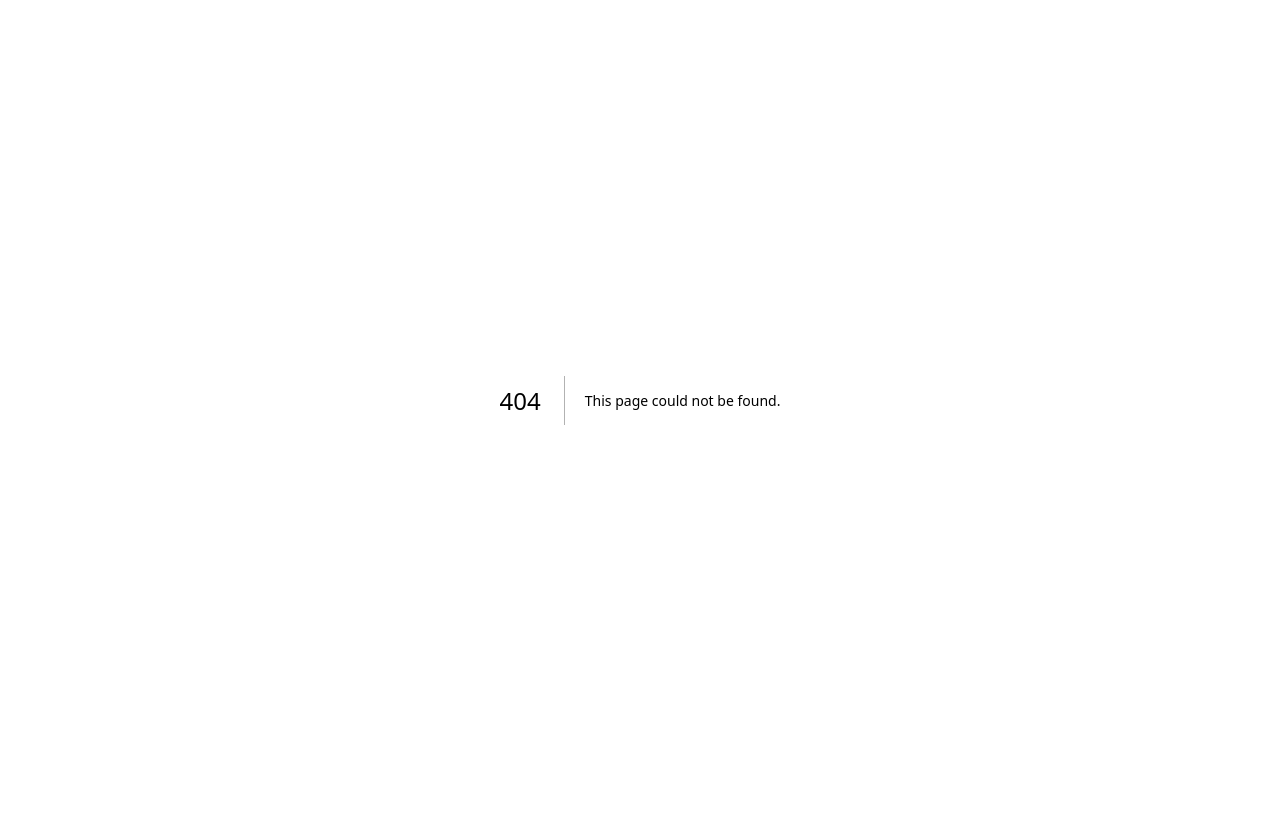
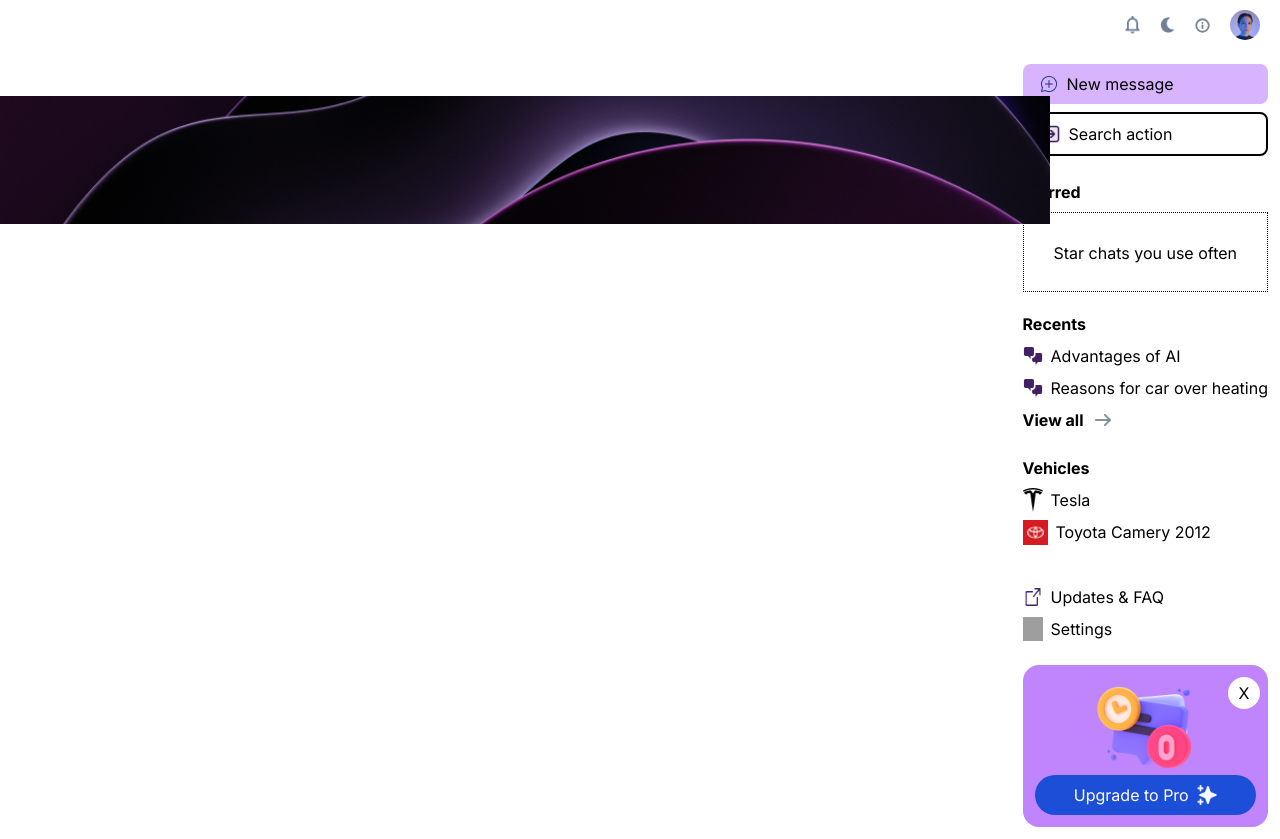
Before and after one commit to AdedayoDev/vectronWebApp, a Next.js app: page /voicechat/voice-message in a window 1280 px wide. Before the commit this address had no page. Before the commit the page ends 800 px from the top, so only its background shows below. Built offline with nearby package versions, Linux system fonts and the light colour scheme; grey boxes are pictures that could not be loaded.

Commit message:
updated the voice chat pages

```diff
--- a/src/app/chathistory/page.jsx
+++ b/src/app/chathistory/page.jsx
@@ -1,6 +1,6 @@
 "use client";
 import { useState } from "react";
-import Aside from "@components/chatComp/side-chat";
+import SideBar from "@components/chatComp/side-chat";
 import "./chathistory.css";
 import "@app/chat/chat.css";
 import Navbar from "@components/navbar/chatNav";
@@ -111,7 +111,7 @@ export default function ChatHistory() {
           </div>
         </div>
         <div className="chat-history-aside">
-          <Aside />
+          <SideBar />
         </div>
       </div>
     </>
--- a/src/app/voicechat/components/sideBar.jsx
+++ b/src/app/voicechat/components/sideBar.jsx
@@ -252,6 +252,7 @@ export default function sideChat({ showNavbar, handleShowNav }) {
               height={86}
               className="mx-auto"
             />
+            <Link href="/pricing">
               <button className="justify-center items-center gap-2 flex w-full rounded-full p-2 bg-blue-700 text-white">
                 Upgrade to Pro
                 <Image
@@ -261,6 +262,7 @@ export default function sideChat({ showNavbar, handleShowNav }) {
                   height={20}
                 />
               </button>
+            </Link>
           </div>
         </div>
       </div>
--- /dev/null
+++ b/src/app/voicechat/voice-message/page.jsx
@@ -0,0 +1,43 @@
+"use client";
+import React, { useState } from "react";
+import Image from "next/image";
+import SideBar from "../components/sideBar";
+import Navbar from "@components/navbar/chatNav";
+import { Menu } from "lucide-react";
+import Voice from "../components/Voice";
+
+export default function Page() {
+  const [showNav, setShowNav] = useState(false);
+
+  function handleShowNav() {
+    setShowNav((prev) => !prev);
+  }
+
+  return (
+    <div>
+      <Navbar />
+      <div onClick={handleShowNav}>
+        <Menu
+          size={30}
+          color="blue"
+          className="absolute sm:hidden top-3 left-4 flex cursor-pointer"
+        />
+      </div>
+      <div className="voice-chat flex justify-between mt-11">
+        <div className="voice-chat-left">
+          <Image
+            src="/assets/images/bg-img.png"
+            alt="background-image"
+            width={200}
+            height={200}
+            className="w-full lg:w-[82%] absolute h-32 object-cover sm:top-24"
+          />
+          {/* <Voice /> */}
+        </div>
+        <div>
+          <SideBar showNavbar={showNav} />
+        </div>
+      </div>
+    </div>
+  );
+}
--- a/src/components/chatComp/side-chat.jsx
+++ b/src/components/chatComp/side-chat.jsx
@@ -9,15 +9,17 @@ export default function SideChat({ showNewChat, toggleContainers }) {
   return (
     <div className="side-chat-container">
       <div className="side-first-content ">
-        <Button variant="secondary" onClick={toggleContainers} className='msg-button'>
-        <Image
+        <Link href="/chatmessage/newchat">
+          <Button variant="secondary" className="msg-button">
+            <Image
               src="/assets/icons/newmessage.png"
               alt="message icon"
               width={15}
               height={15}
             />
             New message
-        </Button>
+          </Button>
+        </Link>
         {/* <button className="new-chat-btn">+ New chat</button> */}
         <div className="prev-chat">
           <h4>Recents</h4>
@@ -39,15 +41,6 @@ export default function SideChat({ showNewChat, toggleContainers }) {
             />
             <p>Reasons for car over heating </p>
           </div>
-          {/* <div className="prev-cat-one">
-            <Image
-              src="/assets/icons/recent.png"
-              alt="message icon"
-              width={15}
-              height={15}
-            />
-            <p>AI Chat Tool Ethics</p>
-          </div> */}
         </div>
         <Link className="see-more-btn" href="/chathistory">
           View all <ArrowRight className="arrow-right" />
@@ -106,7 +99,9 @@ export default function SideChat({ showNewChat, toggleContainers }) {
               width={15}
               height={15}
             />
-            <p>Updates & FAQ</p>
+            <Link href="#">
+              <p>Updates & FAQ</p>
+            </Link>
           </div>
           <div className="other-option-one">
             <Image
@@ -115,7 +110,9 @@ export default function SideChat({ showNewChat, toggleContainers }) {
               width={15}
               height={15}
             />
-            <p>Settings</p>
+            <Link href="/settings">
+              <p>Settings</p>
+            </Link>
           </div>
         </div>
       </div>
@@ -129,16 +126,17 @@ export default function SideChat({ showNewChat, toggleContainers }) {
           height={150}
           className="upgrade-image"
         />
-        <div className="upgrade">
+       <Link href='/pricing'>
+       <div className="upgrade">
           <span>Upgrade to Pro</span>
           <Image
             src="/assets/icons/solid.png"
             alt="message icon"
             width={15}
             height={15}
-
           />
         </div>
+       </Link>
       </div>
       {/* <p className="follow-us">Follow us on</p> */}
     </div>
```
Lines whose indentation alone changed are shown as unchanged.
